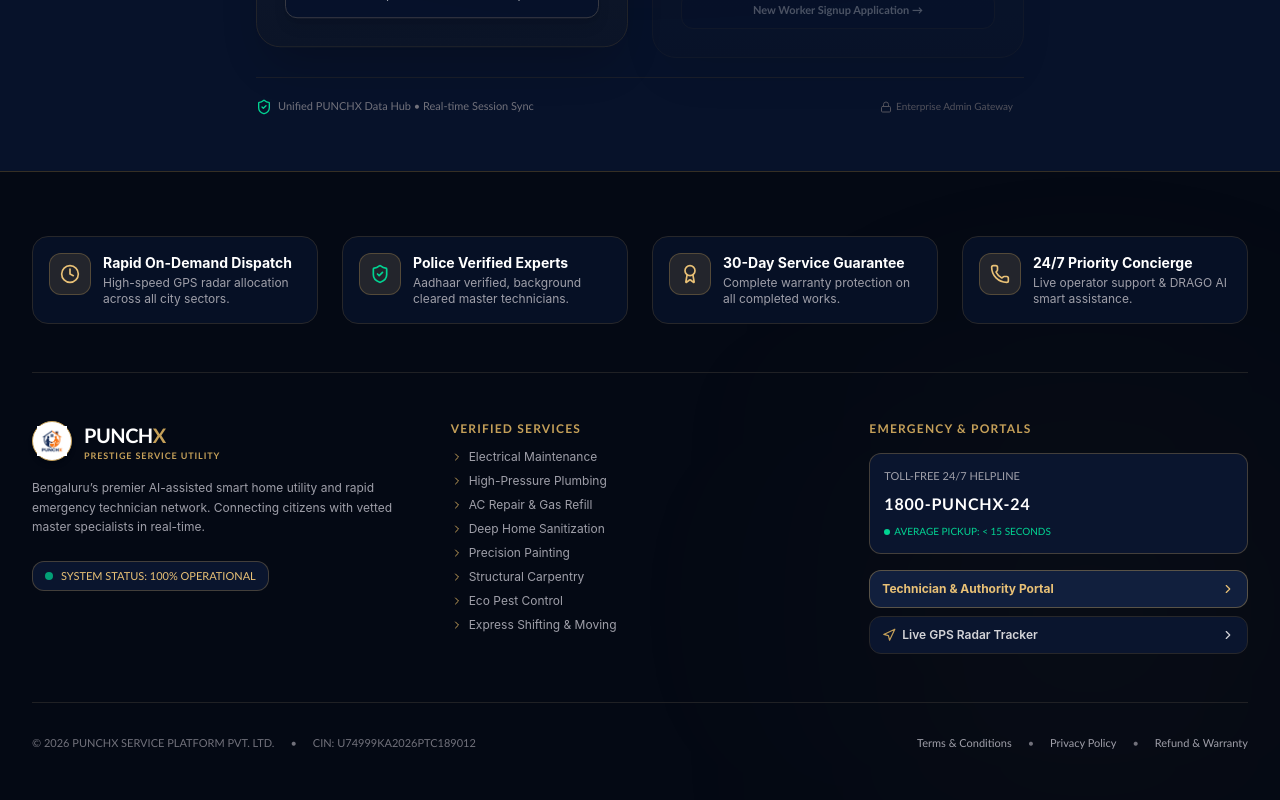
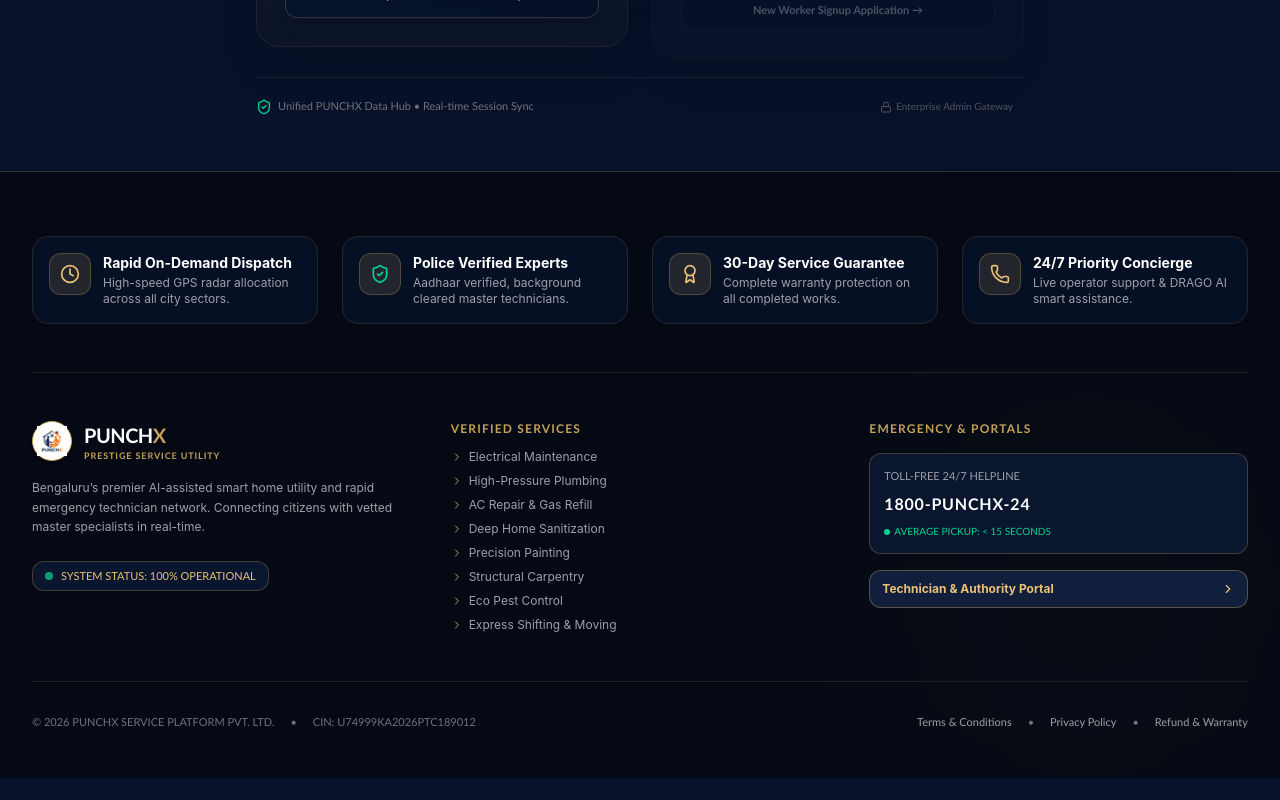
Before and after one commit to Mydvthukran/Punchx-full-info, a React (Vite) app: page / in a window 1280 px wide. Shown: the part 732-1532 px from the top of the page. After the commit the page ends 1510 px from the top, so only its background shows below. Built offline with nearby package versions, Linux system fonts and the light colour scheme; no server answers; the database is empty.

Commit message:
refactor(footer): remove live GPS radar tracker link

```diff
--- a/src/components/WebsiteFooter.tsx
+++ b/src/components/WebsiteFooter.tsx
@@ -1,7 +1,7 @@
 import React, { useState } from 'react';
 import {
   ShieldCheck, MapPin, Phone, Mail, Clock, Award, Shield, CheckCircle2,
-  ExternalLink, ChevronRight, Heart, Sparkles, Navigation
+  ExternalLink, ChevronRight, Heart, Sparkles
 } from 'lucide-react';
 import { AppScreen } from '../types';
 import PUNCHX_LOGO from '../assets/logo';
@@ -181,20 +181,6 @@ export default function WebsiteFooter({
                 <span>Technician & Authority Portal</span>
                 <ChevronRight className="w-3.5 h-3.5" />
               </button>
-
-              <button
-                onClick={() => {
-                  onTransition('tracking');
-                  window.scrollTo({ top: 0, behavior: 'smooth' });
-                }}
-                className="w-full py-2.5 px-3 bg-[#0a152e] hover:bg-zinc-800 border border-zinc-800 text-zinc-300 rounded-xl font-semibold flex items-center justify-between transition-all cursor-pointer text-xs"
-              >
-                <span className="flex items-center gap-1.5">
-                  <Navigation className="w-3.5 h-3.5 text-[#c5a059]" />
-                  <span>Live GPS Radar Tracker</span>
-                </span>
-                <ChevronRight className="w-3.5 h-3.5" />
-              </button>
             </div>
           </div>
         </div>
```
